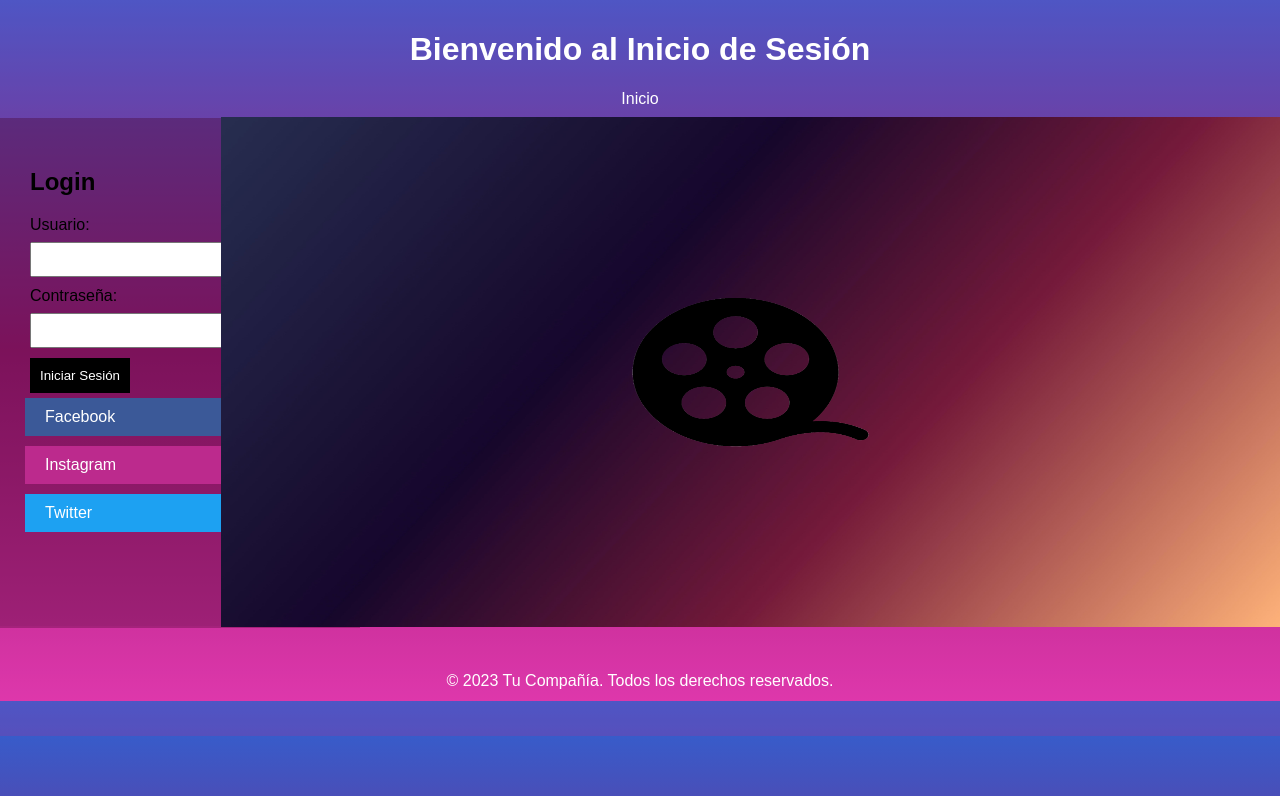
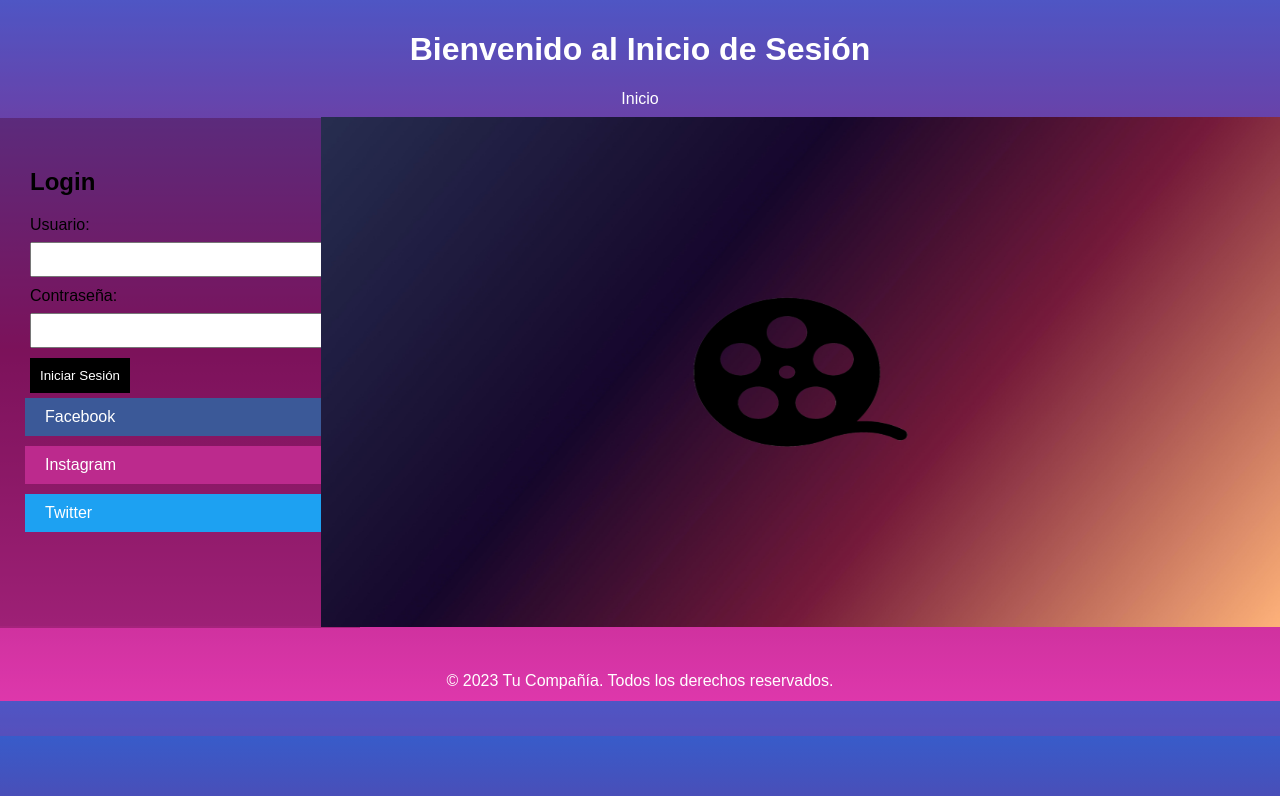
Before and after one commit to EmanuelQuispe/BOLPLAY, a plain HTML site: page login.html in a window 1280 px wide. Drawn offline with Linux system fonts and the light colour scheme.

Commit message:
Update styles1.css

```diff
--- a/styles1.css
+++ b/styles1.css
@@ -58,7 +58,7 @@ main {
     margin-right: -10px;
     margin-bottom: -35px;
     margin-top: -850px;
-    width: 1059px; /* Establecer el ancho de la imagen al 100% del contenedor */
+    width: 959px; /* Establecer el ancho de la imagen al 100% del contenedor */
     height: 510px; /* Mantener la proporción original de la imagen */
     max-width: 100%; /* Ajusta la imagen al 100% del ancho del contenedor */
 
```
